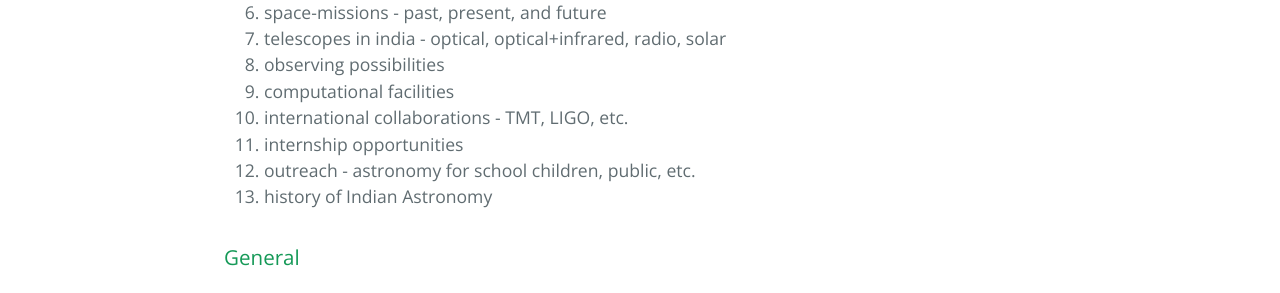
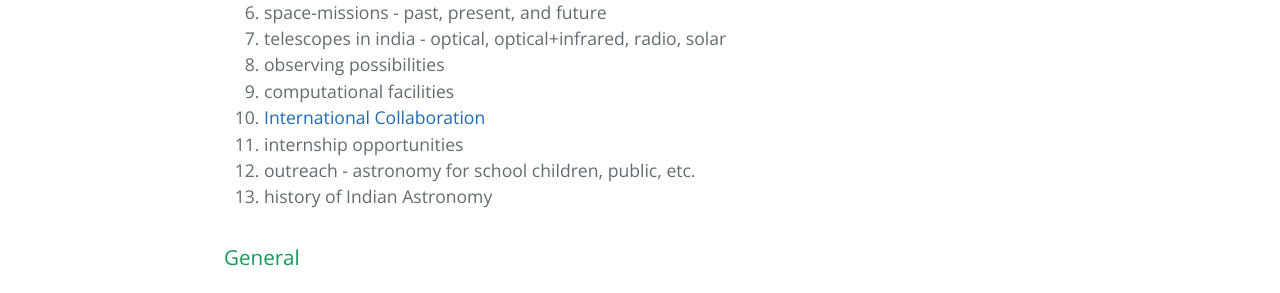
Before and after one commit to kalyanradhakrishnan/Astronomy-In-India, a Jekyll site: the page built from index.md, in a window 1280 px wide. Shown: the part 936-1229 px from the top of the page. Built offline with Jekyll 4.4.1, drawn with Linux system fonts in a browser that asks for light colours.

Commit message:
Update index.md

```diff
--- a/index.md
+++ b/index.md
@@ -22,7 +22,7 @@ Listing some of the ideas in mind. Each of these need to be expanded and now the
 7. telescopes in india - optical, optical+infrared, radio, solar
 8. observing possibilities
 9. computational facilities
-10. international collaborations - TMT, LIGO, etc.
+10. [International Collaboration](./pages/india_int_collab.md)
 12. internship opportunities
 13. outreach - astronomy for school children, public, etc.
 14. history of Indian Astronomy
```
